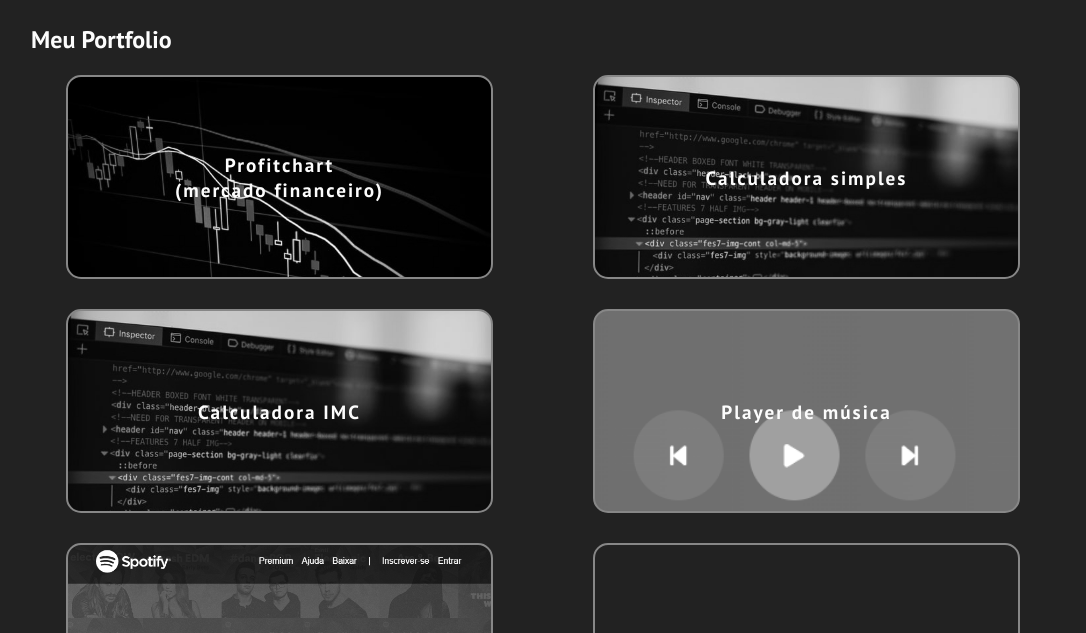
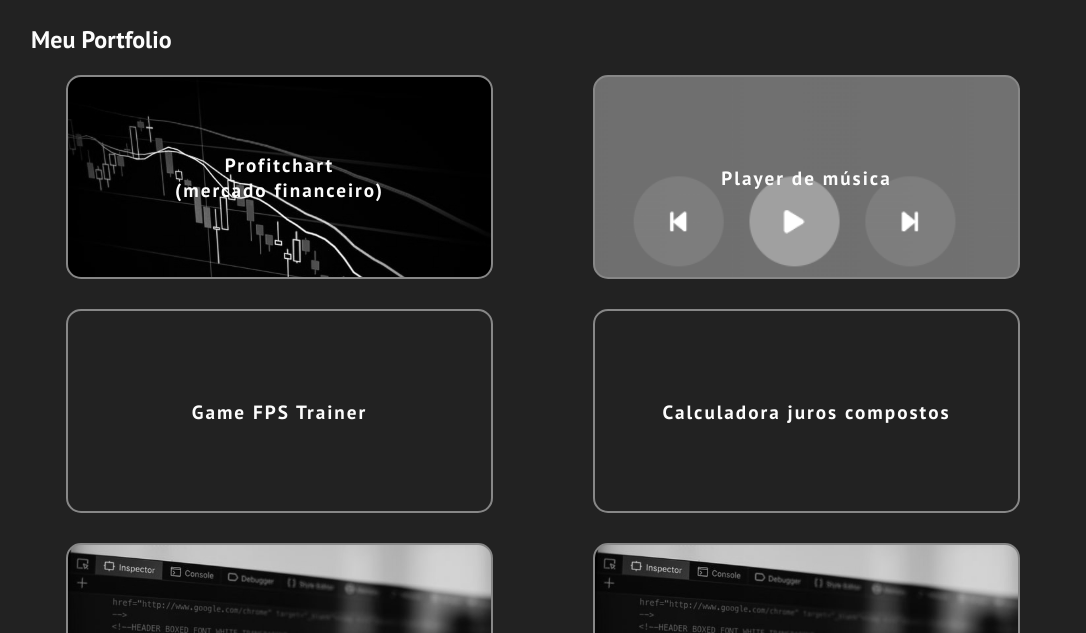
Before and after one commit to matheus-ferreira1/matheus-ferreira1.github.io, a plain HTML site: page index.html in a window 1280 px wide. Shown: the part 167-800 px from the top of the page, without its empty margins (97-1183 px from the left). Drawn offline with Linux system fonts and the light colour scheme.

Commit message:
atualização da pagina inicial

```diff
--- a/index.html
+++ b/index.html
@@ -46,12 +46,12 @@
             </div>
             <div class="port-wrapper">
                 <a href="https://github.com/matheus-ferreira1/ProfitChart-Mercado-Financeiro" class="port-box item1"> Profitchart <br> (mercado financeiro)</a>
-
-                <a href="https://github.com/matheus-ferreira1/Calculadora-Simples" class="port-box item2">Calculadora simples</a>
+                <a href="https://github.com/matheus-ferreira1/music-player-JavaScript" class="port-box item4">Player de música</a>
+                <a href="https://github.com/matheus-ferreira1/game-FPS-trainer" class="port-box item6">Game FPS Trainer</a>
+                <a href="https://github.com/matheus-ferreira1/Calculadora-Simples" class="port-box item6">Calculadora juros compostos</a>
                 <a href="https://github.com/matheus-ferreira1/Calculadora-IMC" class="port-box item3">Calculadora IMC</a>
-                <a href="https://github.com/matheus-ferreira1/music-player-JavaScript" class="port-box item4">Player de música</a>
+                <a href="https://github.com/matheus-ferreira1/calculadora-juros-compostos" class="port-box item2">Calculadora simples</a>
                 <a href="https://github.com/matheus-ferreira1/Pagina-Spotify-Clone" class="port-box item5">Clone Landing page Spotify</a>
-                <a href="https://github.com/matheus-ferreira1/game-FPS-trainer" class="port-box item6">Game FPS Trainer</a>
 
             </div>
 
--- a/style.css
+++ b/style.css
@@ -103,7 +103,7 @@ a:link, a:visited {
 
 .port-wrapper .port-box:hover {
     filter: unset;
-    font-size: 1.1em;
+    font-size: 1.35em;
 }
 
 .port-about {
```
